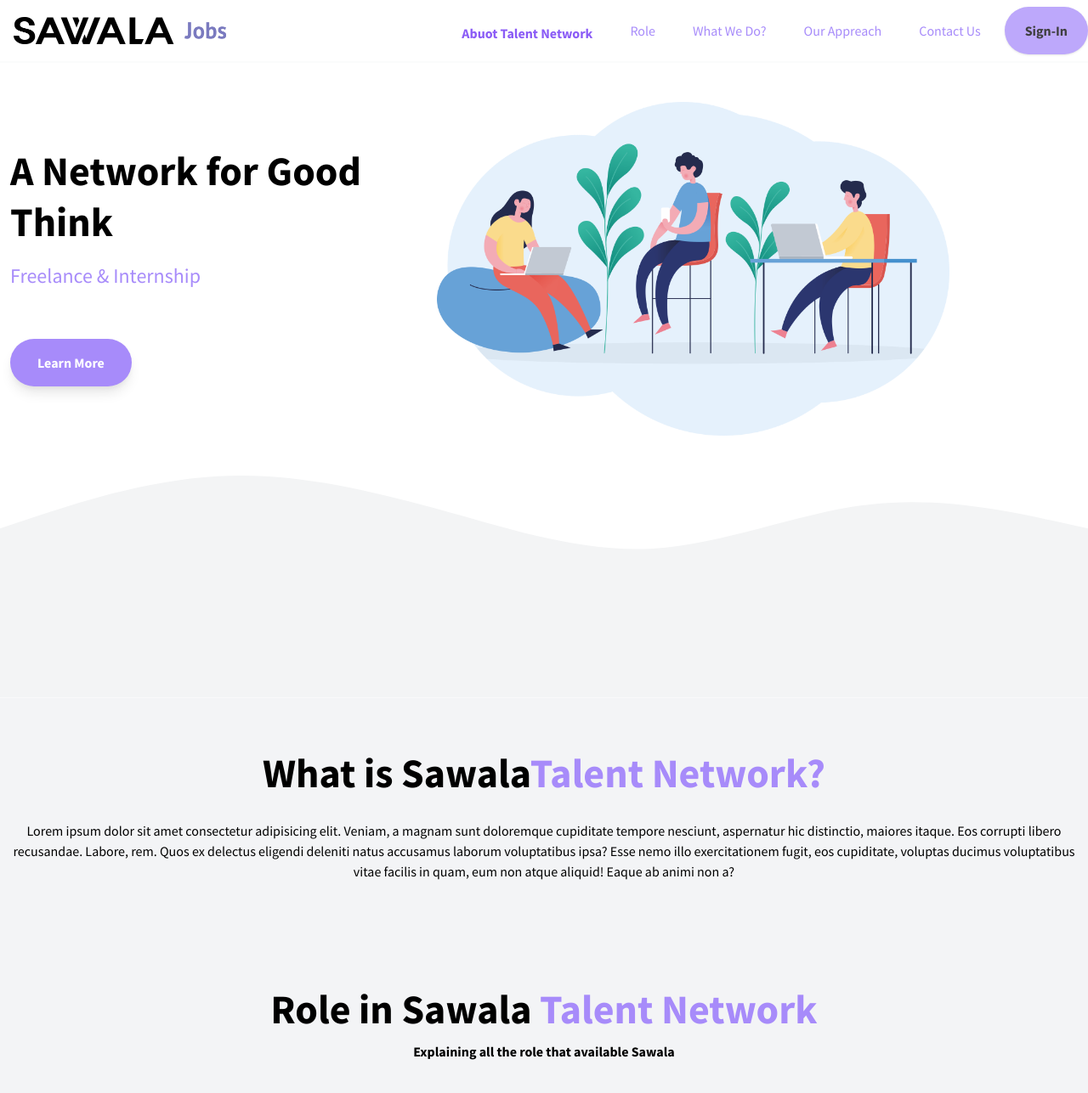
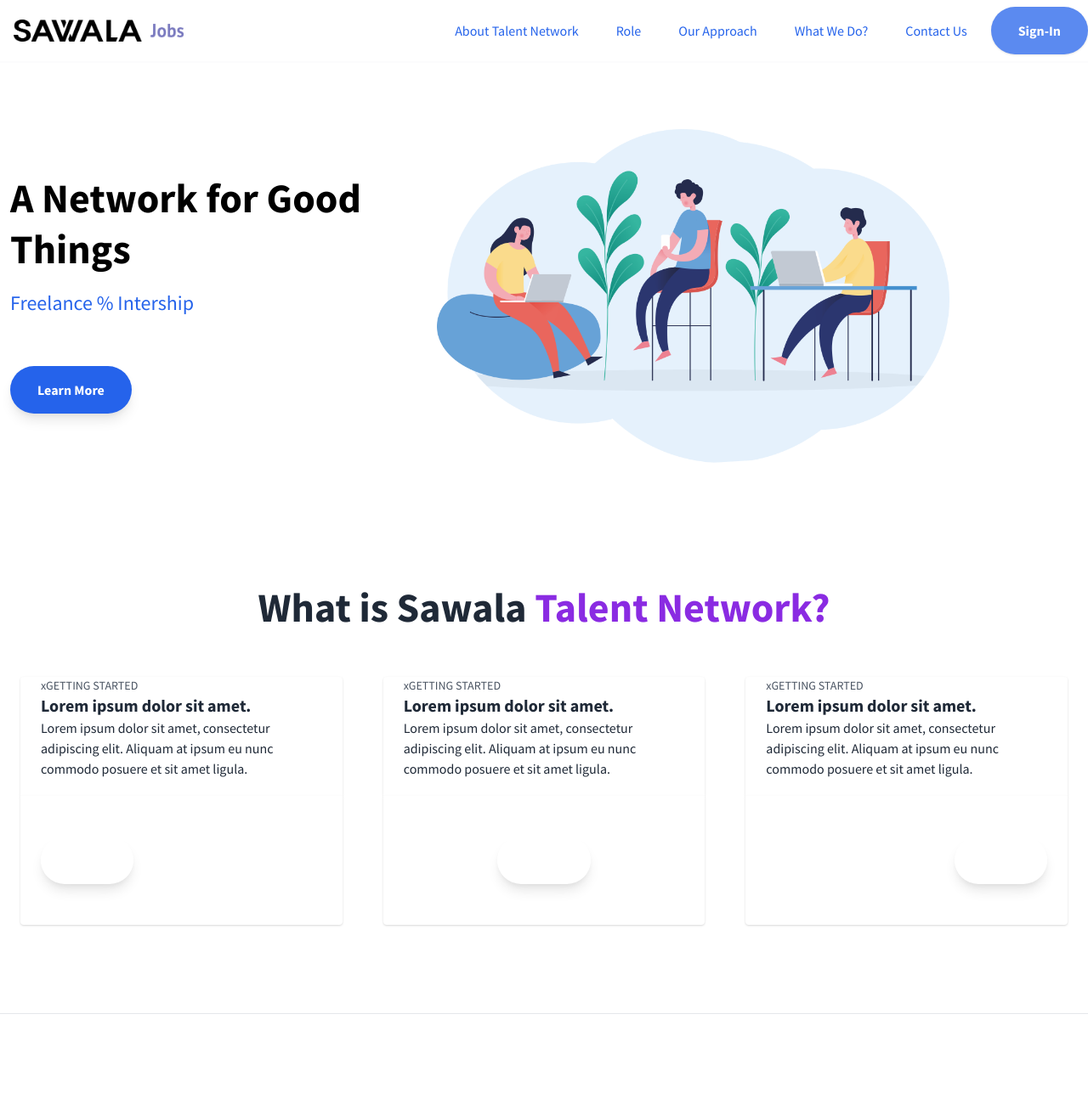
Before and after one commit to sawala-internship/stn-smk-lemahsugih, a plain HTML site: page index.html in a window 1280 px wide. Shown: the top 1287 px of the page at 85% size. After the commit the page ends 1194 px from the top, so only its background shows below. Drawn offline with nearby package versions, Linux system fonts and the light colour scheme.

Commit message:
commit pertama

```diff
--- a/index.html
+++ b/index.html
@@ -1,25 +1,29 @@
 <!DOCTYPE html>
 <html lang="en">
+
 <head>
     <meta charset="UTF-8" />
     <meta name="viewport" content="width=device-width, initial-scale=1.0" />
     <meta http-equiv="X-UA-Compatible" content="ie=edge" />
-    <title>SAWALA Job</title>
+    <title>Tailwind Starter Template - Landing Page Template: Tailwind Toolbox</title>
     <meta name="description" content="" />
     <meta name="keywords" content="" />
     <meta name="author" content="" />
     <link rel="stylesheet" href="https://unpkg.com/tailwindcss/dist/tailwind.min.css" />
     <!--Replace with your tailwind.css once created-->
     <link href="https://fonts.googleapis.com/css?family=Source+Sans+Pro:400,700" rel="stylesheet" />
+    <!-- Define your gradient here - use online tools to find a gradient matching your branding-->
+</head>
 
-  </head>
 <body class="leading-normal tracking-normal text-white gradient" style="font-family: 'Source Sans Pro', sans-serif">
     <!--Nav-->
-    <nav id="header" class="fixed w-full z-30 top-0 text-white" style="background-color: white;">
+    <nav id="header" class="fixed w-full z-30 top-0 text-white">
         <div class="w-full container mx-auto flex flex-wrap items-center justify-between mt-0 py-2">
             <div class="pl-4 flex items-center">
                 <a class="toggleColour text-white no-underline hover:no-underline font-bold text-2xl lg:text-4xl" href="#">
-      <img src="Logo_500px.png" alt="SAWALA" width="250">
+                    <!--Icon from: http://www.potlabicons.com/ -->
+                    <img src="Logo_500px.png" alt="" width="200" height="200" />
+                </a>
             </div>
             <div class="block lg:hidden pr-4">
                 <button id="nav-toggle" class="flex items-center p-1 text-pink-800 hover:text-gray-900 focus:outline-none focus:shadow-outline transform transition hover:scale-105 duration-300 ease-in-out">
@@ -32,25 +36,22 @@
             <div class="w-full flex-grow lg:flex lg:items-center lg:w-auto hidden mt-2 lg:mt-0 bg-white lg:bg-transparent text-black p-4 lg:p-0 z-20" id="nav-content">
                 <ul class="list-reset lg:flex justify-end flex-1 items-center">
                     <li class="mr-3">
-              <a class="inline-block py-2 px-4 text-purple-500 font-bold no-underline" href="#">Abuot Talent Network</a>
+                        <a class="inline-block text-blue-600 no-underline hover:text-gray-800 hover:text-underline py-2 px-4" href="#">About Talent Network</a>
                     </li>
                     <li class="mr-3">
-              <a class="inline-block text-purple-400 no-underline hover:text-gray-800 hover:text-underline py-2 px-4" href="#">Role</a>
+                        <a class="inline-block text-blue-600 no-underline hover:text-gray-800 hover:text-underline py-2 px-4" href="#">Role</a>
                     </li>
                     <li class="mr-3">
-              <a class="inline-block text-purple-400 no-underline hover:text-gray-800 hover:text-underline py-2 px-4" href="#">What We Do?</a>
+                        <a class="inline-block text-blue-600 no-underline hover:text-gray-800 hover:text-underline py-2 px-4" href="#">Our Approach</a>
                     </li>
                     <li class="mr-3">
-              <a class="inline-block text-purple-400 no-underline hover:text-gray-800 hover:text-underline py-2 px-4" href="#">Our Appreach</a>
+                        <a class="inline-block text-blue-600 no-underline hover:text-gray-800 hover:text-underline py-2 px-4" href="#">What We Do?</a>
                     </li>
                     <li class="mr-3">
-              <a class="inline-block text-purple-400 no-underline hover:text-gray-800 hover:text-underline py-2 px-4" href="#">Contact Us</a>
+                        <a class="inline-block text-blue-600 no-underline hover:text-gray-800 hover:text-underline py-2 px-4" href="#">Contact Us</a>
                     </li>
                 </ul>
-          <button
-            id="navAction"
-            class="mx-auto lg:mx-0 hover:underline bg-purple-400 text-black font-bold rounded-full mt-2 lg:mt-0 py-4 px-6 shadow opacity-75 focus:outline-none focus:shadow-outline transform transition hover:scale-105 duration-300 ease-in-out"
-          >
+                <button id="navAction" class="mx-auto lg:mx-0 hover:underline bg-blue-600 text-white font-bold rounded-full mt-4 lg:mt-0 py-4 px-8 shadow opacity-75 focus:outline-none focus:shadow-outline transform transition hover:scale-105 duration-300 ease-in-out">
             Sign-In
           </button>
             </div>
@@ -58,46 +59,51 @@
         <hr class="border-b border-gray-100 opacity-25 my-0 py-0" />
     </nav>
     <!--Hero-->
-    <div class="pt-24 bg-white">
-      <div class="container px-3 mx-auto flex flex-wrap flex-col md:flex-row items-center">
+    <div class="pt-24">
+        <div class="mt-8 container px-3 mx-auto flex flex-wrap flex-col md:flex-row items-center">
             <!--Left Col-->
-        <div class="flex flex-col w-full md:w-2/5 justify-content-center items-start text-center md:text-left">
-          <h1 class="my-4 text-5xl font-bold leading-tight text-black">A Network for Good Think</h1>
-          <p class="leading-normal text-2xl mb-8 text-purple-400">Freelance & Internship</p>
-          <button class="mx-auto lg:mx-0 hover:underline bg-purple-400 text-black-800 font-bold rounded-full my-6 py-4 px-8 shadow-lg focus:outline-none focus:shadow-outline transform transition hover:scale-105 duration-300 ease-in-out">
+            <div class="flex flex-col w-full md:w-2/5 justify-center items-start text-center md:text-left">
+                <h1 class="text-black my-4 text-5xl font-bold leading-tight">A Network for Good Things</h1>
+                <p class="text-blue-600 leading-normal text-2xl mb-8">Freelance % Intership</p>
+                <button class="mx-auto lg:mx-0 hover:underline bg-blue-600 text-white font-bold rounded-full my-6 py-4 px-8 shadow-lg focus:outline-none focus:shadow-outline transform transition hover:scale-105 duration-300 ease-in-out">
             Learn More
           </button>
             </div>
             <!--Right Col-->
             <div class="w-full md:w-3/5 py-6 text-center">
-     <img class="     w-full md:w-4/5 z-50" src="Ilustrasi.png" />
+                <img class="w-full md:w-4/5 z-50" src="Ilustrasi.png" />
             </div>
         </div>
     </div>
-    <div class="relative mb-0 mt-0 bg-white">
-      <svg xmlns="http://www.w3.org/2000/svg" viewBox="0 0 1440 320"><path fill="#f3f4f5" fill-opacity="1" d="M0,96L48,80C96,64,192,32,288,26.7C384,21,480,43,576,69.3C672,96,768,128,864,122.7C960,117,1056,75,1152,64C1248,53,1344,75,1392,85.3L1440,96L1440,320L1392,320C1344,320,1248,320,1152,320C1056,320,960,320,864,320C768,320,672,320,576,320C480,320,384,320,288,320C192,320,96,320,48,320L0,320Z"></path></svg>
-    </div>
-    <section class="bg-gray-100 py-8">
-      <div class="container max-w-5xl mx-auto m-8 text-center">
-        <h1 class="w-full my-2 text-5xl font-bold text-black">What is Sawala<span class="w-full my-2 text-5xl font-bold text-purple-400">Talent Network?</span></h1>
-        </div>
-        <div class="flex flex-wrap">
-          <div class="text-center">
-            <p class="text-black mb-8 ">Lorem ipsum dolor sit amet consectetur adipisicing elit. Veniam, a magnam sunt doloremque cupiditate tempore nesciunt, aspernatur hic distinctio, maiores itaque. Eos corrupti libero recusandae. Labore, rem. Quos ex delectus eligendi deleniti natus accusamus laborum voluptatibus ipsa? Esse nemo illo exercitationem fugit, eos cupiditate, voluptas ducimus voluptatibus vitae facilis in quam, eum non atque aliquid! Eaque ab animi non a?
-          </div>
+    <div class="relative -mt-12 lg:-mt-24">
+        <svg viewBox="0 0 1428 174" version="1.1" xmlns="http://www.w3.org/2000/svg" xmlns:xlink="http://www.w3.org/1999/xlink">
+        <g stroke="none" stroke-width="1" fill="none" fill-rule="evenodd">
+          <g transform="translate(-2.000000, 44.000000)" fill="#FFFFFF" fill-rule="nonzero">
+            <path d="M0,0 C90.7283404,0.927527913 147.912752,27.187927 291.910178,59.9119003 C387.908462,81.7278826 543.605069,89.334785 759,82.7326078 C469.336065,156.254352 216.336065,153.6679 0,74.9732496" opacity="0.100000001"></path>
+            <path
+              d="M100,104.708498 C277.413333,72.2345949 426.147877,52.5246657 546.203633,45.5787101 C666.259389,38.6327546 810.524845,41.7979068 979,55.0741668 C931.069965,56.122511 810.303266,74.8455141 616.699903,111.243176 C423.096539,147.640838 250.863238,145.462612 100,104.708498 Z"
+              opacity="0.100000001"
+            ></path>
+            <path d="M1046,51.6521276 C1130.83045,29.328812 1279.08318,17.607883 1439,40.1656806 L1439,120 C1271.17211,77.9435312 1140.17211,55.1609071 1046,51.6521276 Z" id="Path-4" opacity="0.200000003"></path>
+          </g>
+          <g transform="translate(-4.000000, 76.000000)" fill="#FFFFFF" fill-rule="nonzero">
+            <path
+              d="M0.457,34.035 C57.086,53.198 98.208,65.809 123.822,71.865 C181.454,85.495 234.295,90.29 272.033,93.459 C311.355,96.759 396.635,95.801 461.025,91.663 C486.76,90.01 518.727,86.372 556.926,80.752 C595.747,74.596 622.372,70.008 636.799,66.991 C663.913,61.324 712.501,49.503 727.605,46.128 C780.47,34.317 818.839,22.532 856.324,15.904 C922.689,4.169 955.676,2.522 1011.185,0.432 C1060.705,1.477 1097.39,3.129 1121.236,5.387 C1161.703,9.219 1208.621,17.821 1235.4,22.304 C1285.855,30.748 1354.351,47.432 1440.886,72.354 L1441.191,104.352 L1.121,104.031 L0.457,34.035 Z"
+            ></path>
+          </g>
+        </g>
+      </svg>
     </div>
     </div>
     </div>
     </section>
-    <section class="bg-gray-100 py-8">
+    <section class="bg-white border-b py-8">
         <div class="container mx-auto flex flex-wrap pt-4 pb-12">
-        <h1 class="w-full my-2 text-5xl font-bold leading-tight text-center text-black">Role in Sawala <span class="w-full my-2 text-5xl font-bold leading-tight text-center text-purple-400">Talent Network</span> </h1>
+            <h1 class="w-full my-2 text-5xl font-bold leading-tight text-center text-gray-800">What is Sawala <span style="color: blueviolet;">Talent Network?</span></h1>
             <div class="w-full mb-4">
-          <div>
-            <p class="text-black text-center font-bold">Explaining all the role that available Sawala</p>
+                <div class="h-1 mx-auto gradient w-64 opacity-25 my-0 py-0 rounded-t"></div>
             </div>
-        </div>
-        <div class="w-full md:w-1/3 p-6 flex flex-col flex-grow flex-shrink mt-6">
+            <div class="w-full md:w-1/3 p-6 flex flex-col flex-grow flex-shrink">
                 <div class="flex-1 bg-white rounded-t rounded-b-none overflow-hidden shadow">
                     <a href="#" class="flex flex-wrap no-underline hover:no-underline">
                         <p class="w-full text-gray-600 text-xs md:text-sm px-6">xGETTING STARTED</p>
@@ -113,7 +119,7 @@
                     </div>
                 </div>
             </div>
-        <div class="w-full md:w-1/3 p-6 flex flex-col flex-grow flex-shrink mt-6">
+            <div class="w-full md:w-1/3 p-6 flex flex-col flex-grow flex-shrink">
                 <div class="flex-1 bg-white rounded-t rounded-b-none overflow-hidden shadow">
                     <a href="#" class="flex flex-wrap no-underline hover:no-underline">
                         <p class="w-full text-gray-600 text-xs md:text-sm px-6">xGETTING STARTED</p>
@@ -129,7 +135,7 @@
                     </div>
                 </div>
             </div>
-        <div class="w-full md:w-1/3 p-6 flex flex-col flex-grow flex-shrink mt-6">
+            <div class="w-full md:w-1/3 p-6 flex flex-col flex-grow flex-shrink">
                 <div class="flex-1 bg-white rounded-t rounded-b-none overflow-hidden shadow">
                     <a href="#" class="flex flex-wrap no-underline hover:no-underline">
                         <p class="w-full text-gray-600 text-xs md:text-sm px-6">xGETTING STARTED</p>
@@ -147,6 +153,7 @@
             </div>
         </div>
     </section>
+    </script>
+</body>
 
-  </body>
 </html>
```
Also changed, not shown: 1 other file. Lines whose indentation alone changed are shown as unchanged.
